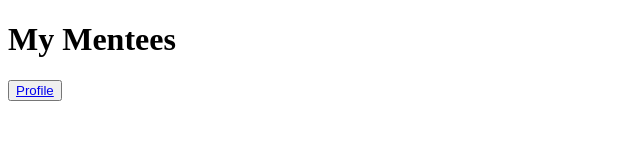
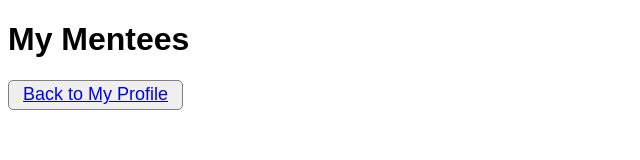
Before and after one commit to ishankar23/CIS440Project2, a plain HTML site: page tracking/tracking.html in a window 1280 px wide. Shown: the whole page, without its empty margins (0-640 px from the left). Drawn offline with Linux system fonts and the light colour scheme; no server answers.

Commit message:
updated my profile button

```diff
--- a/tracking/styles.css
+++ b/tracking/styles.css
@@ -1,3 +1,18 @@
-ul {
-    list-style: none;
+*
+{
+    font-family: 'Raleway', sans-serif;
 }
+
+ul
+{
+    list-style-type: square;
+}
+
+button
+{
+    width: 175px;
+    height: 30px;
+    font-size: 18px;
+    border-radius: 5px;
+    border: solid gray 1px;
+}
--- a/tracking/tracking.html
+++ b/tracking/tracking.html
@@ -20,7 +20,7 @@
 
       </ul>
   </div>
-  <button><a href="../app/">Profile</a></button>
+  <button><a href="../app/profile.html">Back to My Profile</a></button>
 
 
 </body>
@@ -49,7 +49,8 @@
             // doc.data() is never undefined for query doc snapshots
             console.log(doc.id, " => ", doc.data());
             console.log(doc.data().firstName);
-            if (doc.data().firstName.length !== 0 || doc.data().lastName.length !== 0) {
+            if (doc.data().firstName.length !== 0 || doc.data().lastName.length !== 0)
+            {
                 var ul = document.getElementById("menteeList");
                 var li = document.createElement("li");
                 li.appendChild(document.createTextNode(doc.data().firstName + " " + doc.data().lastName));
```
Also changed, not shown: 1 other file.
